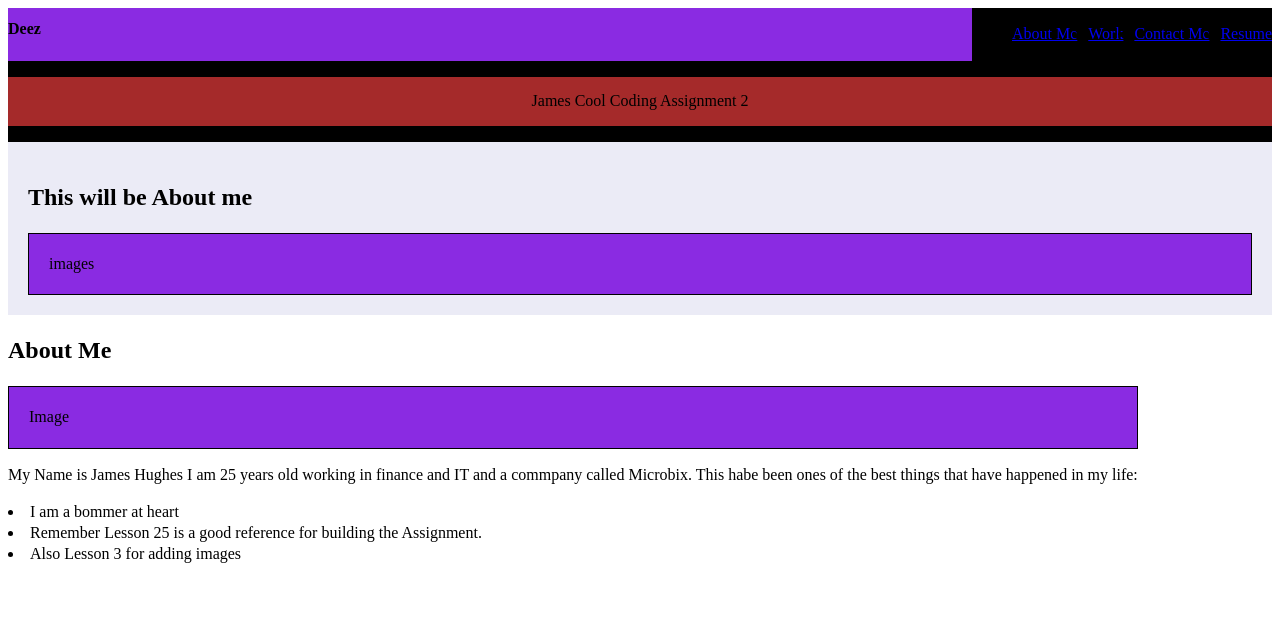
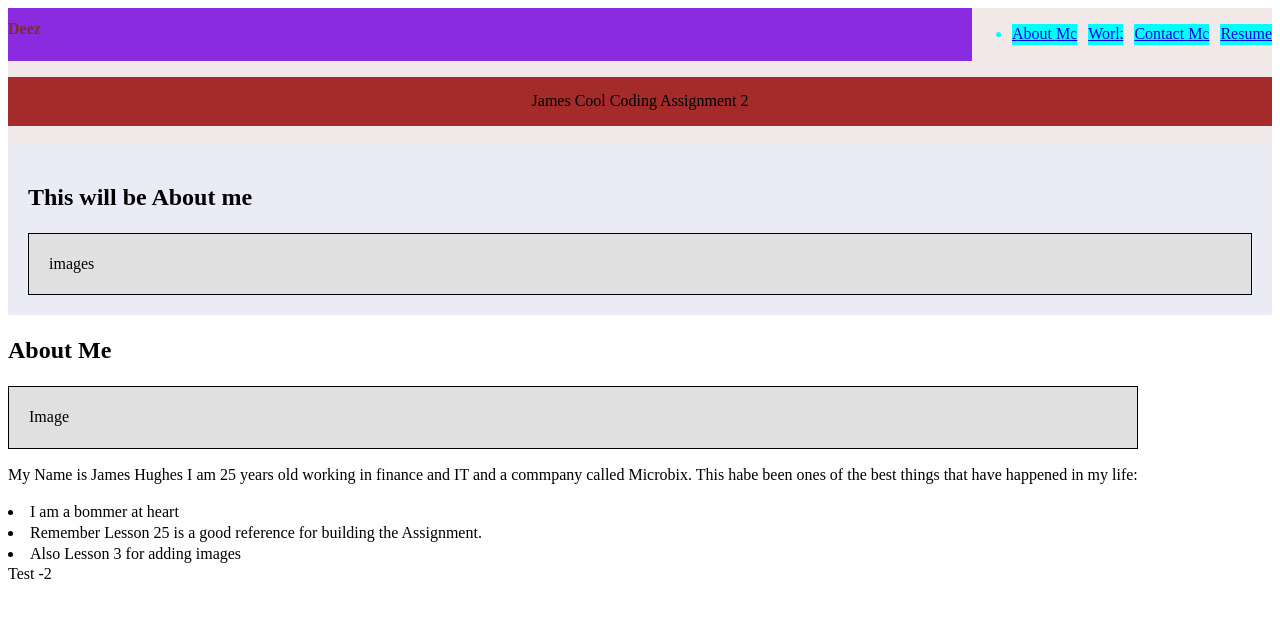
Before and after one commit to Jameshughes2009/assignment-2, a plain HTML site: page module-2-code/index.html in a window 1280 px wide. Drawn offline with Linux system fonts and the light colour scheme.

Commit message:
more school

```diff
--- a/module-2-code/assets/css/style.css
+++ b/module-2-code/assets/css/style.css
@@ -11,7 +11,7 @@ body {
 header {
     display: flex;
     padding: flex;
-    color: rgb(0, 0, 0);
+    color: rgb(126, 44, 44);
     background-color: blueviolet;
     text-align: center;
     justify-content: space-between;
@@ -19,7 +19,7 @@ header {
 
 }
 nav {
-    background-color: black;
+    background-color: rgb(243, 232, 232);
 }
 
 
@@ -34,6 +34,10 @@ nav ul {
     min-width: 300px;
     justify-content: space-between;
     text-decoration: none;
+}
+nav li {
+    color: aqua;
+    background-color: aqua;
 }
 main{
     display: flex;
@@ -52,7 +56,7 @@ h1 {
 }
 
 .sample-img {
-    background-color: blueviolet;
+    background-color: rgb(225, 224, 225);
     width: 100%;
     padding: 20px;
     height: auto;
--- a/module-2-code/index.html
+++ b/module-2-code/index.html
@@ -55,5 +55,9 @@
             </article>
         </Section>
     </main>
+
+    <footer>
+        Test -2
+    </footer>
 </body>
 </html>
```
